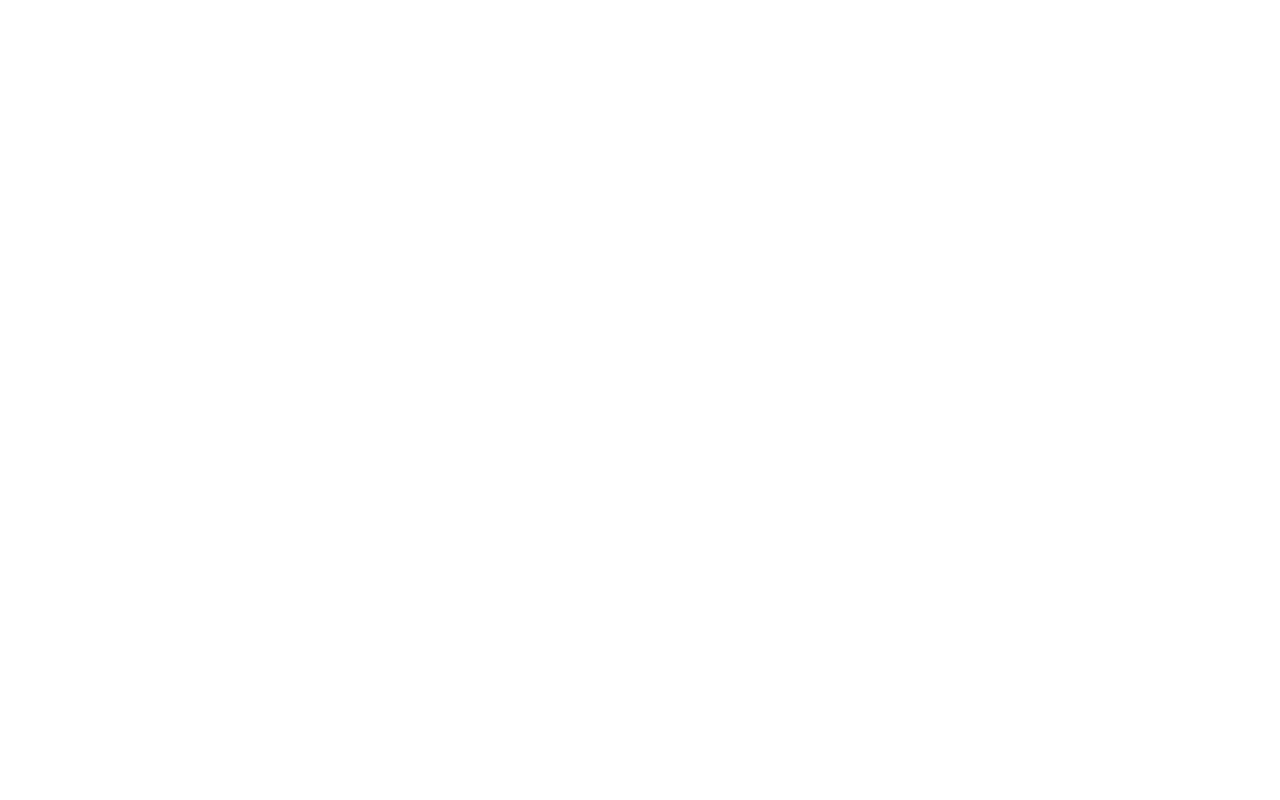
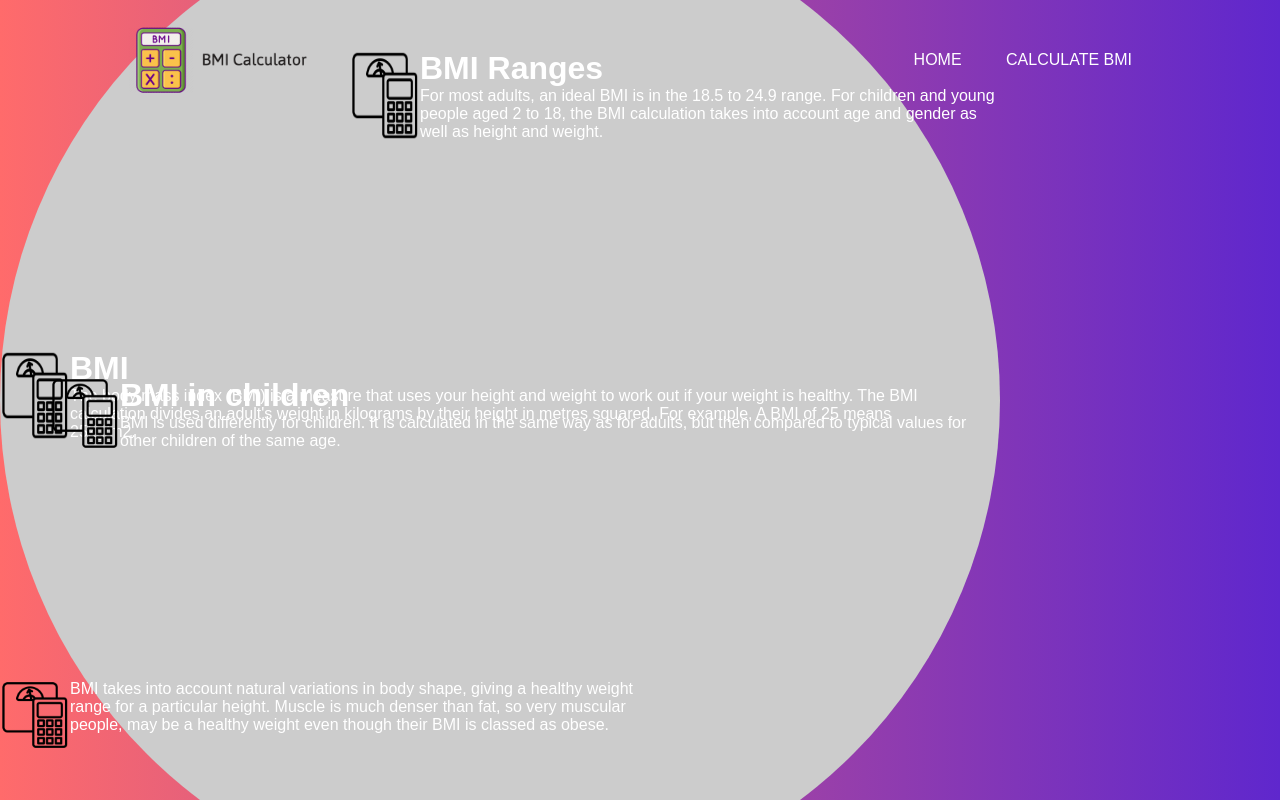
Before and after one commit to siddhantshr/Collins-Smart-Tech-MSMSV, a plain HTML site: page pages/home.html in a window 1280 px wide. Drawn offline with Linux system fonts and the light colour scheme.

```diff
--- a/data/style-home.css
+++ b/data/style-home.css
@@ -1 +1,96 @@
-/* E */
+*{
+    margin: 0;
+    padding: 0;
+    font-family: sans-serif;
+}
+
+.main{
+    width: 100%;
+    height: 100vh;
+    position: relative;
+    overflow: hidden;
+    background-image: linear-gradient(to right, #ff6b6b, #5f27cd);
+}
+
+nav{
+    width: 80%;
+    position: sticky;
+    margin: 20px auto;
+    z-index: 1;
+    display: flex;
+    align-items: center;
+}
+
+.logo{
+    flex-basis: 20;
+}
+
+.logo img{
+    text-align: left;
+    width: 200px;
+}
+
+.nav-links{
+    flex: 1;
+    text-align: right;
+}
+
+.nav-links ul li{
+    list-style: none;
+    display: inline-block;
+    margin: 0 20px;
+}
+
+.nav-links ul li a{
+    color: #fff;
+    text-decoration: none;
+}
+
+.information{
+    width: 1000px;
+    height: 1000px;
+    position: absolute;
+    top: 50%;
+    left: 0;
+    transform: translateY(-50%);
+}
+
+#circle{
+    width: 1000px;
+    height: 1000px;
+    position: absolute;
+    top: 0;
+    left: 0;
+    border-radius: 50%;
+    background: #ccc;
+}
+
+.feature img{
+    width: 70px;
+}
+
+.feature{
+    position: absolute;
+    display: flex;
+    color: #fff;
+}
+
+.one{
+    top: 450px;
+    right: 50px;
+}
+
+.two{
+    top: 150px;
+    left: 350px;
+}
+
+.three{
+    bottom: 450px;
+    left: 50px;
+}
+
+.four{
+    bottom: 150px;
+    right: 350px;
+}
--- a/pages/home.html
+++ b/pages/home.html
@@ -1 +1,68 @@
-<!-- E -->
+<DOCTYPE html>
+<html>
+<head>
+    <title>BMI Calculator</title>
+</head>
+<link rel="stylesheet" href="../data/style-home.css">
+<body>
+    <div class="main">
+        <nav>
+            <div class="logo">
+                <img src="../assets/logo.png">
+            </div>
+            <div class="nav-links">
+                <ul>
+                    <li><a href="#">HOME</a></li>
+                    <li><a href="#">CALCULATE BMI</a></li>
+                </ul>
+            </div>
+        </nav>
+        <div class="information">
+            <div id="circle">
+                <div class="feature one">
+                    <img src="../assets/health-logo.png">
+                    <div>
+                        <h1>BMI</h1>
+                        <p>
+                            The body mass index (BMI) is a measure that uses your height and weight to work out if your weight is healthy.
+                            The BMI calculation divides an adult's weight in kilograms by their height in metres squared.
+                            For example, A BMI of 25 means 25kg/m2.
+                        </p>
+                    </div>
+                </div>
+                <div class="feature two">
+                    <img src="../assets/health-logo.png">
+                    <div>
+                        <h1>BMI Ranges</h1>
+                        <p>
+                            For most adults, an ideal BMI is in the 18.5 to 24.9 range.
+                            For children and young people aged 2 to 18, the BMI calculation takes
+                            into account age and gender as well as height and weight.
+                        </p>
+                    </div>
+                </div>
+                <div class="feature three">
+                    <img src="../assets/health-logo.png">
+                    <div>
+                        <h1>BMI in children</h1>
+                        <p>
+                            BMI is used differently for children.
+                            It is calculated in the same way as for adults, but then compared to typical values for other children of the same age.
+                        </p>
+                    </div>
+                </div>
+                <div class="feature four">
+                    <img src="../assets/health-logo.png">
+                    <div>
+                        <h1></h1>
+                        <p>
+                            BMI takes into account natural variations in body shape, giving a healthy weight range for a particular height.
+                            Muscle is much denser than fat, so very muscular people, may be a healthy weight even though their BMI is classed as obese.
+                        </p>
+                    </div>
+                </div>
+            </div>
+        </div>
+    </div>
+</body>
+</html>
```
Also changed, not shown: assets/arrow.png (added), assets/battery.png (added), assets/camera.png (added), assets/display.png (added), assets/health-logo.png (added), assets/logo.png (added), assets/mobile.png (added), assets/processor.png (added), data/test.js (added), 4 other files.
